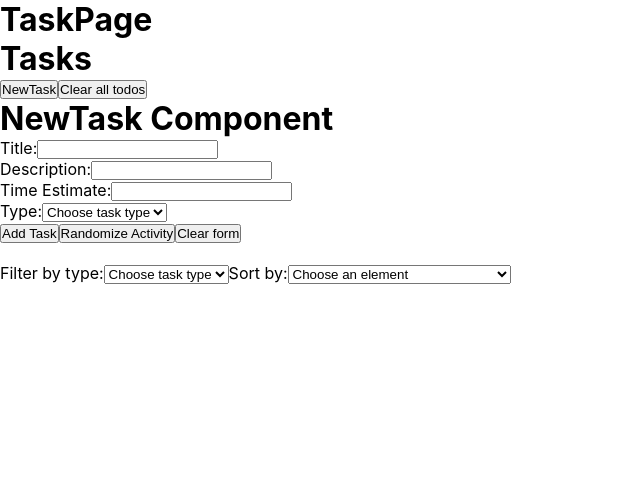
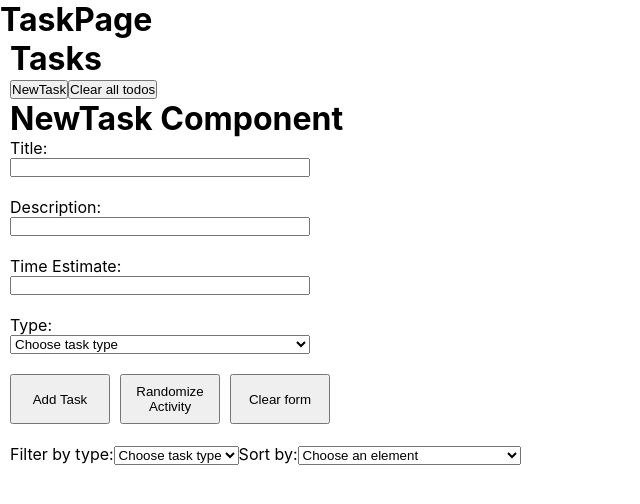
Before and after one commit to oablom/todo-app, a React (Create React App) app: page /tasks in a window 1280 px wide. Both pictures are taken after a click on the button "NewTask". Shown: the top 504 px of the page, without its empty margins (0-640 px from the left). Built offline with nearby package versions, Linux system fonts and the light colour scheme; no server answers.

Commit message:
added style and filter and sort

```diff
--- a/src/components/Tasks.jsx
+++ b/src/components/Tasks.jsx
@@ -134,7 +134,7 @@ export default function Tasks() {
       >
         <option value="">Choose an element</option>
         <option value="title">Title (A-Z)</option>
-        <option value="timeEstimate">Time estimation (longest-shortest)</option>
+        <option value="timeEstimate">Time estimation (shortest-longest)</option>
         <option value="type">Type (A-Z)</option>
       </select>
 
--- a/src/styles/style.css
+++ b/src/styles/style.css
@@ -10,4 +10,42 @@
 }
 .nav-btn * {
   text-decoration: none;
+}
+
+.new-task .task-form {
+  display: flex;
+  flex-direction: column;
+}
+.new-task .task-form .form-buttons {
+  display: flex;
+}
+.new-task .task-form .form-buttons button {
+  margin-left: 10px;
+  width: 100px;
+  height: 50px;
+}
+.new-task .task-form .form-buttons :nth-child(1) {
+  margin-left: 0;
+}
+.new-task .task-form input,
+.new-task .task-form select {
+  width: 300px;
+}
+.new-task .task-form button {
+  max-width: 100px;
+}
+
+.tasks {
+  margin-left: 10px;
+}
+.tasks .task-wrapper {
+  display: flex;
+  flex-direction: column;
+  align-items: center;
+  justify-content: center;
+  border: 2px solid black;
+  border-radius: 5px;
+  width: 300px;
+  margin: 10px;
+  padding: 10px;
 }/*# sourceMappingURL=style.css.map */
--- a/src/styles/style.scss
+++ b/src/styles/style.scss
@@ -14,4 +14,44 @@
   }
 }
 
-//Habits
+//NewTask
+.new-task {
+  .task-form {
+    display: flex;
+    flex-direction: column;
+    .form-buttons {
+      display: flex;
+      button {
+        margin-left: 10px;
+        width: 100px;
+        height: 50px;
+      }
+      :nth-child(1) {
+        margin-left: 0;
+      }
+    }
+    input,
+    select {
+      width: 300px;
+    }
+    button {
+      max-width: 100px;
+    }
+  }
+}
+//Tasks
+
+.tasks {
+  margin-left: 10px;
+  .task-wrapper {
+    display: flex;
+    flex-direction: column;
+    align-items: center;
+    justify-content: center;
+    border: 2px solid black;
+    border-radius: 5px;
+    width: 300px;
+    margin: 10px;
+    padding: 10px;
+  }
+}
```
Also changed, not shown: 1 other file (tests, documents, lock files or other folders).
